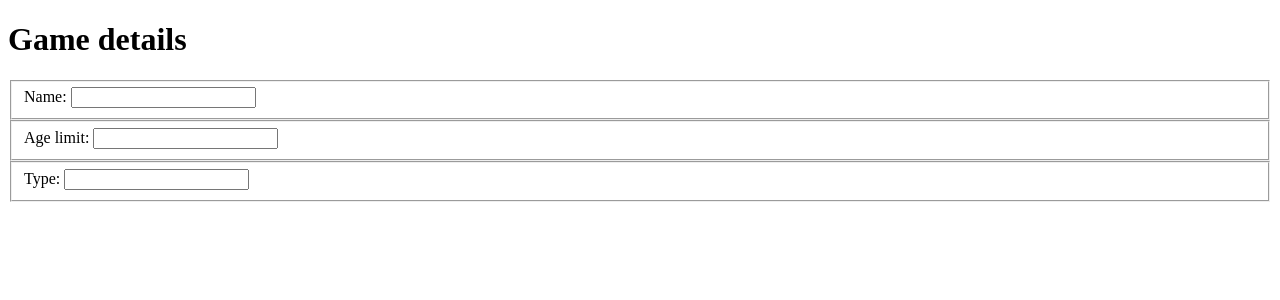
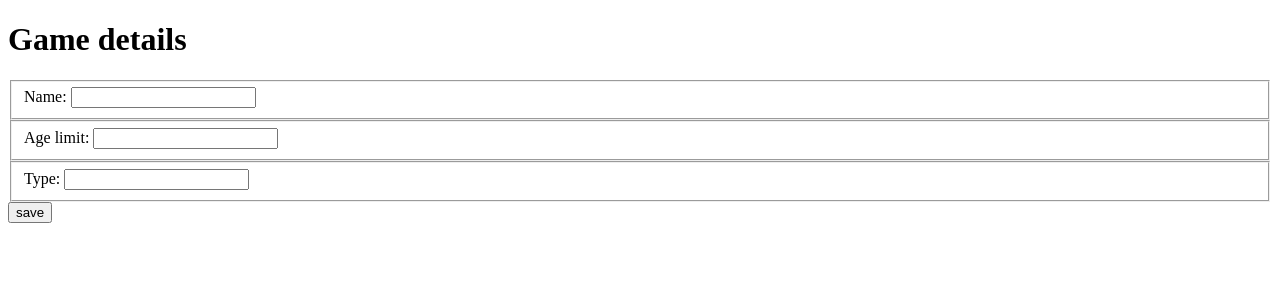
Before and after one commit to Goody99/comp100, a PHP site: page /games.php in a window 1280 px wide. Shown: the top 300 px of the page. Run offline with PHP 8.4, Linux system fonts and the light colour scheme.

Commit message:
Add files via upload

```diff
--- a/games.php
+++ b/games.php
@@ -19,6 +19,7 @@
                 <label for="type">Type:</label>
                 <input name="type"/>
             </fieldset>
+            <button type="submit">save</button>
 
         </form>
     </body>
```
